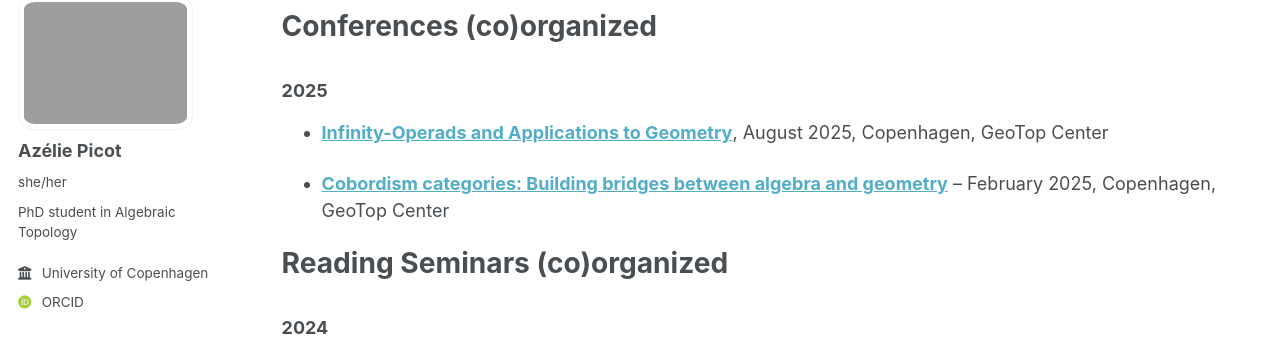
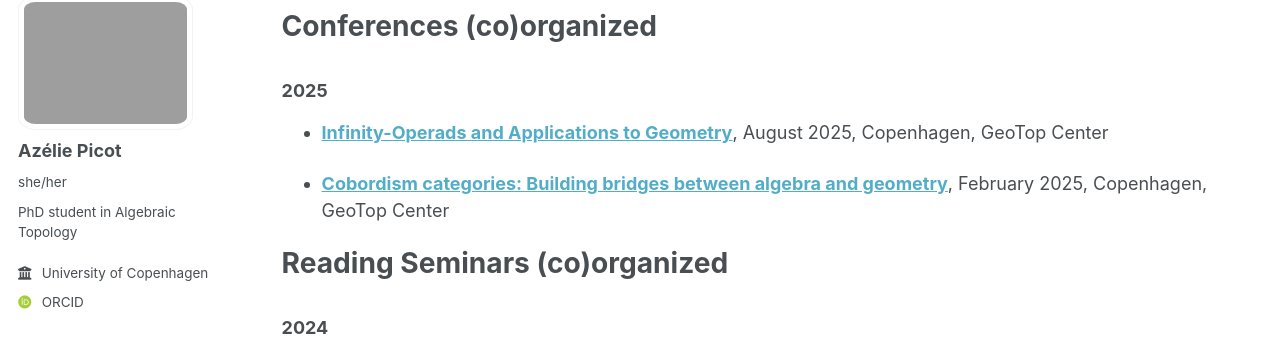
Before and after one commit to azeliepicot/azeliepicot.github.io, a Jekyll site: the page built from _pages/miscellaneous.md, in a window 1280 px wide. Shown: the part 103-464 px from the top of the page. Built offline with Jekyll 4.4.1, drawn with Linux system fonts in a browser that asks for light colours; some web fonts are replaced.

Commit message:
Update miscellaneous.md

```diff
--- a/_pages/miscellaneous.md
+++ b/_pages/miscellaneous.md
@@ -11,7 +11,7 @@ author_profile: true
 ### 2025
 - [**Infinity-Operads and Applications to Geometry**](https://www.math.ku.dk/english/calendar/events/infinity-operads-and-manifolds/), August 2025, Copenhagen, GeoTop Center
 
-- [**Cobordism categories: Building bridges between algebra and geometry**](https://www.math.ku.dk/english/calendar/events/cobordism-categories_copy/) – February 2025, Copenhagen, GeoTop Center
+- [**Cobordism categories: Building bridges between algebra and geometry**](https://www.math.ku.dk/english/calendar/events/cobordism-categories_copy/), February 2025, Copenhagen, GeoTop Center
 
 # Reading Seminars (co)organized
 
```
